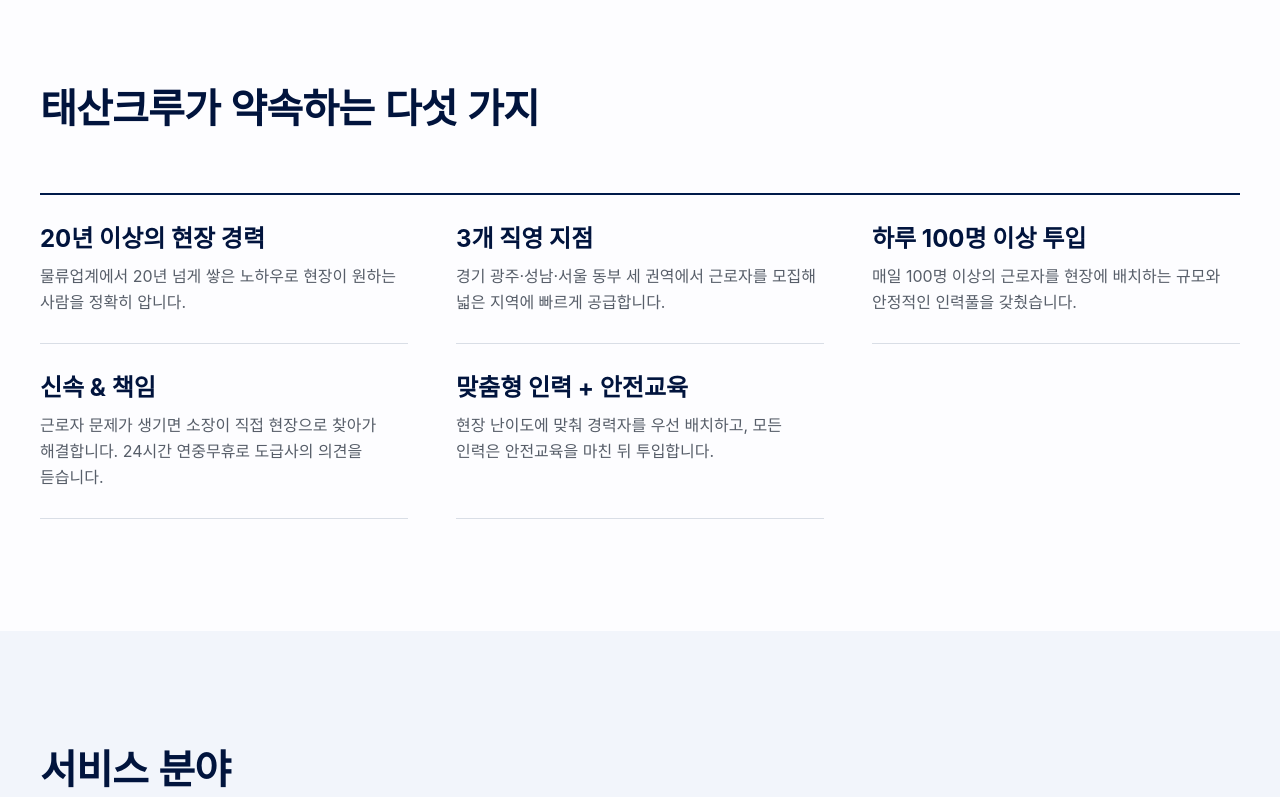
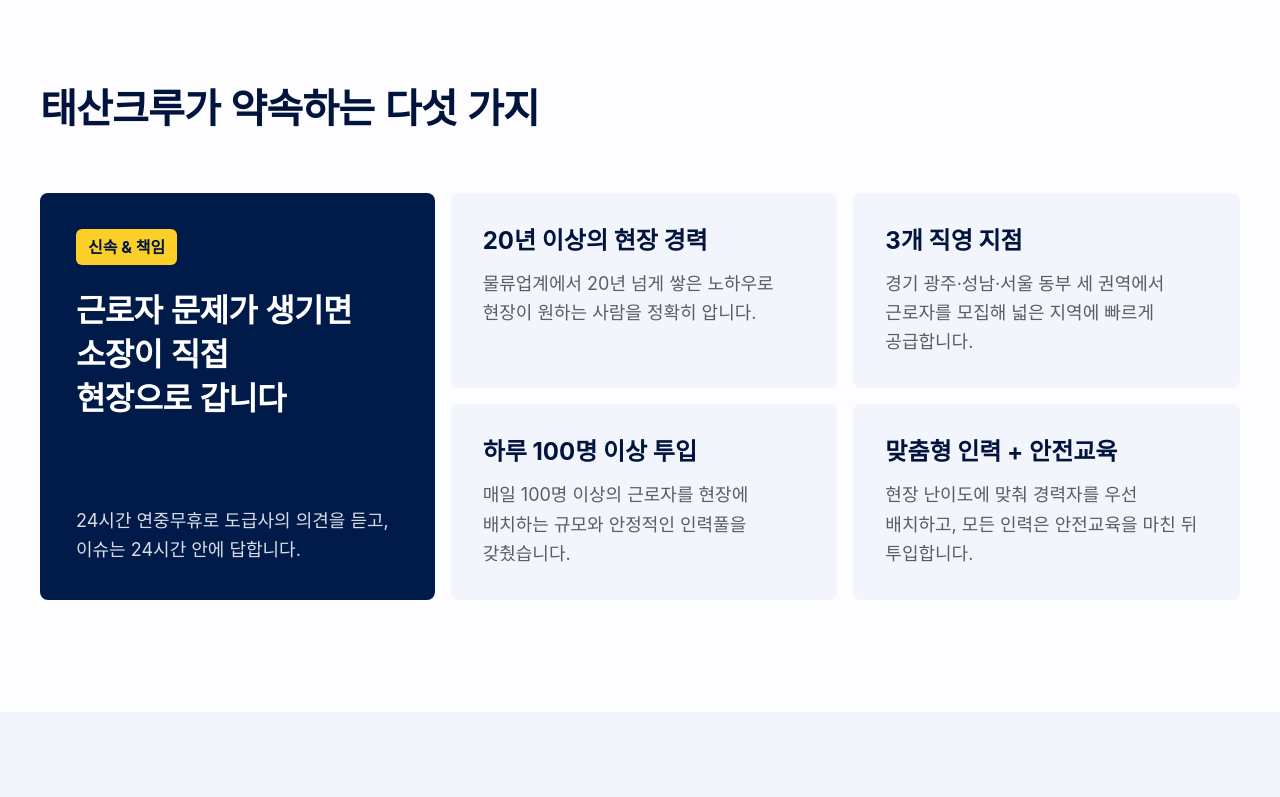
Before and after one commit to FlutterNeverDie/taesancrew, a Next.js app: page /business in a window 1280 px wide. Shown: the part 556-1353 px from the top of the page. Built offline with nearby package versions, Linux system fonts and the light colour scheme; a web font is replaced by a local one.

Commit message:
중점분야: 약속 다섯 가지를 '신속 & 책임' 강조 + 2×2 배치로 변경 (빈칸 제거)

```diff
--- a/src/app/business/page.tsx
+++ b/src/app/business/page.tsx
@@ -23,6 +23,10 @@
   },
 ];
 
+// 강점 다섯 가지 중 "신속 & 책임"을 대표로 크게 보여준다
+const featured = strengths.find((s) => s.title === "신속 & 책임") ?? strengths[0];
+const rest = strengths.filter((s) => s !== featured);
+
 export default function BusinessPage() {
   return (
     <>
@@ -34,14 +38,30 @@
       <section className="py-20 md:py-28">
         <Container>
           <SectionTitle title="태산크루가 약속하는 다섯 가지" />
-          <dl className="grid border-t-2 border-navy-900 md:grid-cols-2 md:gap-x-12 xl:grid-cols-3">
-            {strengths.map((s) => (
-              <div key={s.title} className="border-b border-rule py-7">
-                <dt className="text-xl font-bold text-navy-950 md:text-2xl">{s.title}</dt>
-                <dd className="mt-2 leading-relaxed text-muted">{s.desc}</dd>
+          {/* 가장 큰 차별점(신속 & 책임)을 왼쪽에 크게, 나머지 넷은 2×2 */}
+          <div className="grid gap-4 lg:grid-cols-[minmax(0,1fr)_minmax(0,2fr)]">
+            <div className="on-dark flex flex-col justify-between gap-8 rounded-lg bg-navy-900 p-7 text-white md:p-9">
+              <div>
+                <p className="inline-block rounded-md bg-point px-3 py-1.5 text-base font-bold text-navy-950">{featured.title}</p>
+                <p className="font-display mt-6 text-[1.75rem] leading-snug font-extrabold md:text-[2rem]">
+                  근로자 문제가 생기면
+                  <br />
+                  소장이 직접
+                  <br />
+                  현장으로 갑니다
+                </p>
               </div>
-            ))}
-          </dl>
+              <p className="text-lg leading-relaxed text-white/85">24시간 연중무휴로 도급사의 의견을 듣고, 이슈는 24시간 안에 답합니다.</p>
+            </div>
+            <dl className="grid gap-4 sm:grid-cols-2">
+              {rest.map((s) => (
+                <div key={s.title} className="rounded-lg bg-navy-50 p-7 md:p-8">
+                  <dt className="text-xl font-bold text-navy-950 md:text-2xl">{s.title}</dt>
+                  <dd className="mt-3 text-base leading-relaxed text-muted md:text-lg">{s.desc}</dd>
+                </div>
+              ))}
+            </dl>
+          </div>
         </Container>
       </section>
 
```
